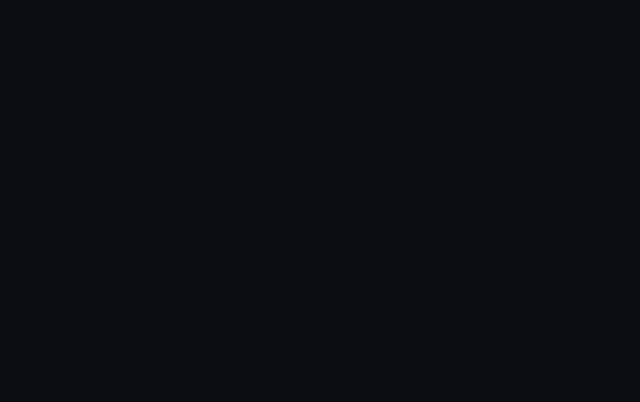
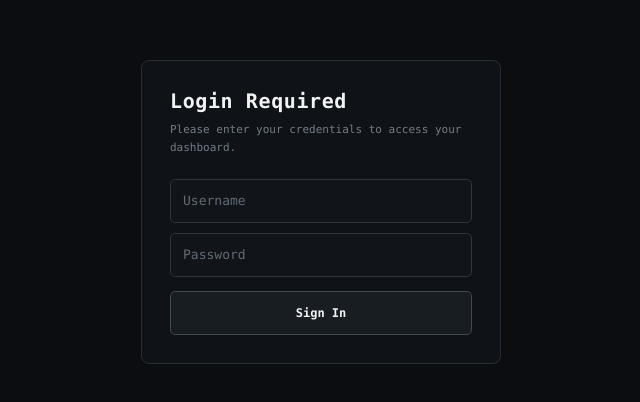
Before and after one commit to NgKaiWen7/PersonalApp, a React app in the folder frontend/: page /login in a window 1280 px wide. Before the commit this address had no page. Shown: the part 188-590 px from the top of the page, without its empty margins (319-959 px from the left). Built offline with nearby package versions, Linux system fonts and the light colour scheme; the HTML template or start-up script is replaced by a standard one.

Commit message:
fix login issue

```diff
--- a/frontend/src/App.jsx
+++ b/frontend/src/App.jsx
@@ -1,8 +1,7 @@
 import React from "react";
 import { Todo } from "./TODOPages/Todo";
 import { Workout } from "./WorkoutPages/Workout";
-import { AuthProvider, useAuth } from "./AuthContext";
-import { Login } from "./Login";
+import { useAuth } from "./AuthContext";
 import "./Header.css";
 import "./App.css";
 
@@ -13,34 +12,34 @@ export function Header() {
     <header className="app-header">
       <div className="header-top">
         <h1>My Productivity App</h1>
+
         {user && (
           <button className="logout-btn" onClick={logout}>
             Logout ({user.username})
           </button>
         )}
       </div>
+
       <p>Organize your day. Get things done.</p>
     </header>
   );
 }
 
-// This helper component decides what view to render based on auth state
-function MainAppContent() {
+export default function App() {
   const { user, loading } = useAuth();
 
   if (loading) {
-    return <div className="loading-screen">Loading your workspace...</div>;
+    return <div className="loading-screen">Loading...</div>;
   }
 
-  // 🛡️ BLOCK: If not authenticated, force render of the Login screen
   if (!user) {
-    return <Login />;
+    return null;
   }
 
-  // ✅ ALLOW: Render the main dashboard if logged in
   return (
     <div className="app-container">
       <Header />
+
       <main className="content">
         <Todo />
         <Workout />
@@ -48,11 +47,3 @@ function MainAppContent() {
     </div>
   );
 }
-
-export default function App() {
-  return (
-    <AuthProvider>
-      <MainAppContent />
-    </AuthProvider>
-  );
-}
--- a/frontend/src/Login.jsx
+++ b/frontend/src/Login.jsx
@@ -1,45 +1,47 @@
-import React, { useState } from 'react';
-import { useAuth } from './AuthContext';
-import './Login.css'; // Create styles to match your existing clean design
-
+import React, { useState } from "react";
+import { useAuth } from "./AuthContext";
+import { useNavigate } from "react-router-dom";
+import "./Login.css";
 export function Login() {
   const { login } = useAuth();
-  const [username, setUsername] = useState('');
-  const [password, setPassword] = useState('');
-  const [error, setError] = useState('');
-
-  const handleSubmit = (e) => {
+  const navigate = useNavigate();
+  const [username, setUsername] = useState("");
+  const [password, setPassword] = useState("");
+  const [error, setError] = useState("");
+  const handleSubmit = async (e) => {
     e.preventDefault();
-    const success = login(username, password);
-    if (!success) {
-      setError('Invalid username or password!');
+    setError("");
+    try {
+      await login(username, password);
+      navigate("/");
+    } catch (err) {
+      setError(err.message || "Invalid username or password!");
     }
   };
-
   return (
     <div className="login-container">
+      {" "}
       <form className="login-form" onSubmit={handleSubmit}>
-        <h2>Login Required</h2>
-        <p>Please enter your credentials to access your dashboard.</p>
-
-        {error && <div className="login-error">{error}</div>}
-
+        {" "}
+        <h2>Login Required</h2>{" "}
+        <p>Please enter your credentials to access your dashboard.</p>{" "}
+        {error && <div className="login-error">{error}</div>}{" "}
         <input
           type="text"
           placeholder="Username"
           value={username}
           onChange={(e) => setUsername(e.target.value)}
           required
-        />
+        />{" "}
         <input
           type="password"
           placeholder="Password"
           value={password}
           onChange={(e) => setPassword(e.target.value)}
           required
-        />
-        <button type="submit">Sign In</button>
-      </form>
+        />{" "}
+        <button type="submit"> Sign In </button>{" "}
+      </form>{" "}
     </div>
   );
 }
--- a/frontend/src/main.jsx
+++ b/frontend/src/main.jsx
@@ -1,17 +1,23 @@
 import React from "react";
 import ReactDOM from "react-dom/client";
 import { BrowserRouter, Routes, Route } from "react-router-dom";
-
 import App from "./App";
+import { Login } from "./Login";
 import WorkoutEdit from "./WorkoutPages/WorkoutEdit";
 import TodoDays from "./TODOPages/TodoEdit.jsx";
-
+import { AuthProvider } from "./AuthContext";
 ReactDOM.createRoot(document.getElementById("root")).render(
   <BrowserRouter>
-    <Routes>
-      <Route path="/" element={<App />} />
-      <Route path="/todo/edit" element={<TodoDays />} />
-      <Route path="/workout/edit" element={<WorkoutEdit />} />
-    </Routes>
-  </BrowserRouter>
+    {" "}
+    <AuthProvider>
+      {" "}
+      <Routes>
+        {" "}
+        <Route path="/" element={<App />} />{" "}
+        <Route path="/login" element={<Login />} />{" "}
+        <Route path="/todo/edit" element={<TodoDays />} />{" "}
+        <Route path="/workout/edit" element={<WorkoutEdit />} />{" "}
+      </Routes>{" "}
+    </AuthProvider>{" "}
+  </BrowserRouter>,
 );
```
